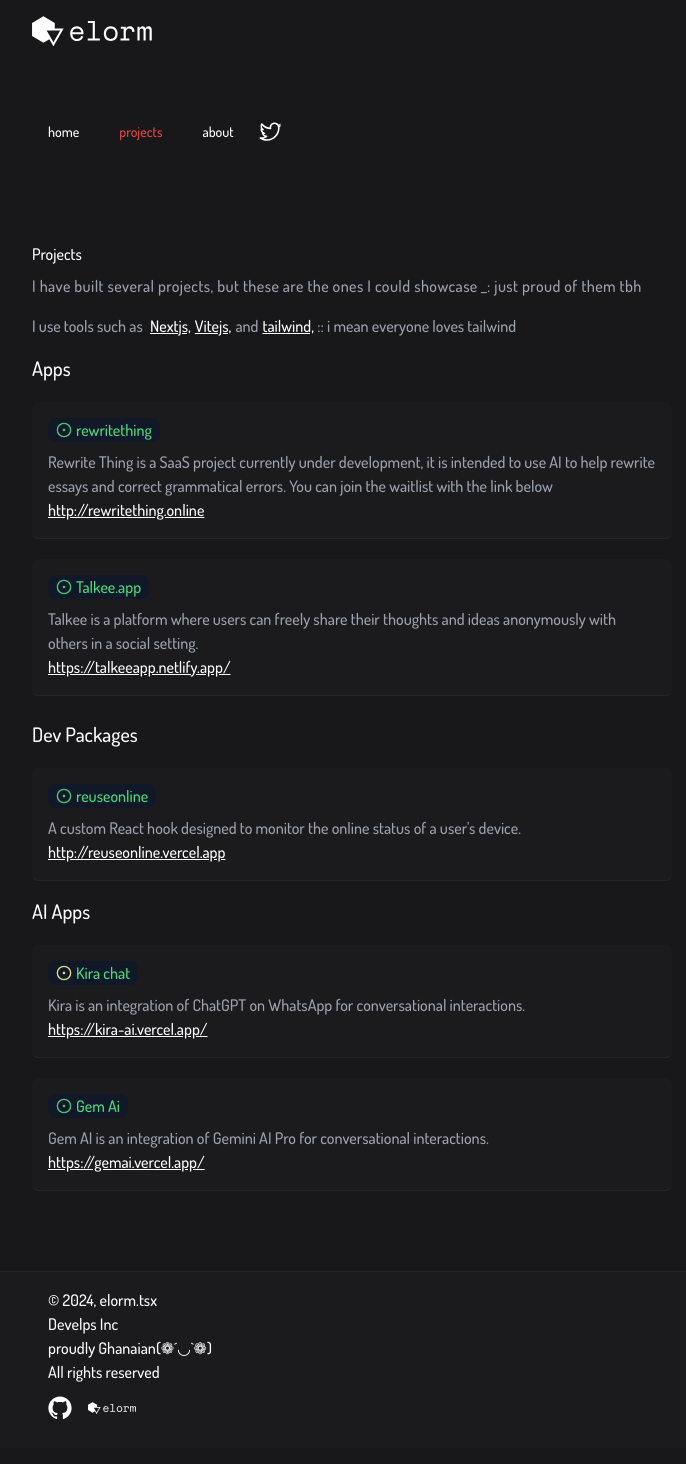
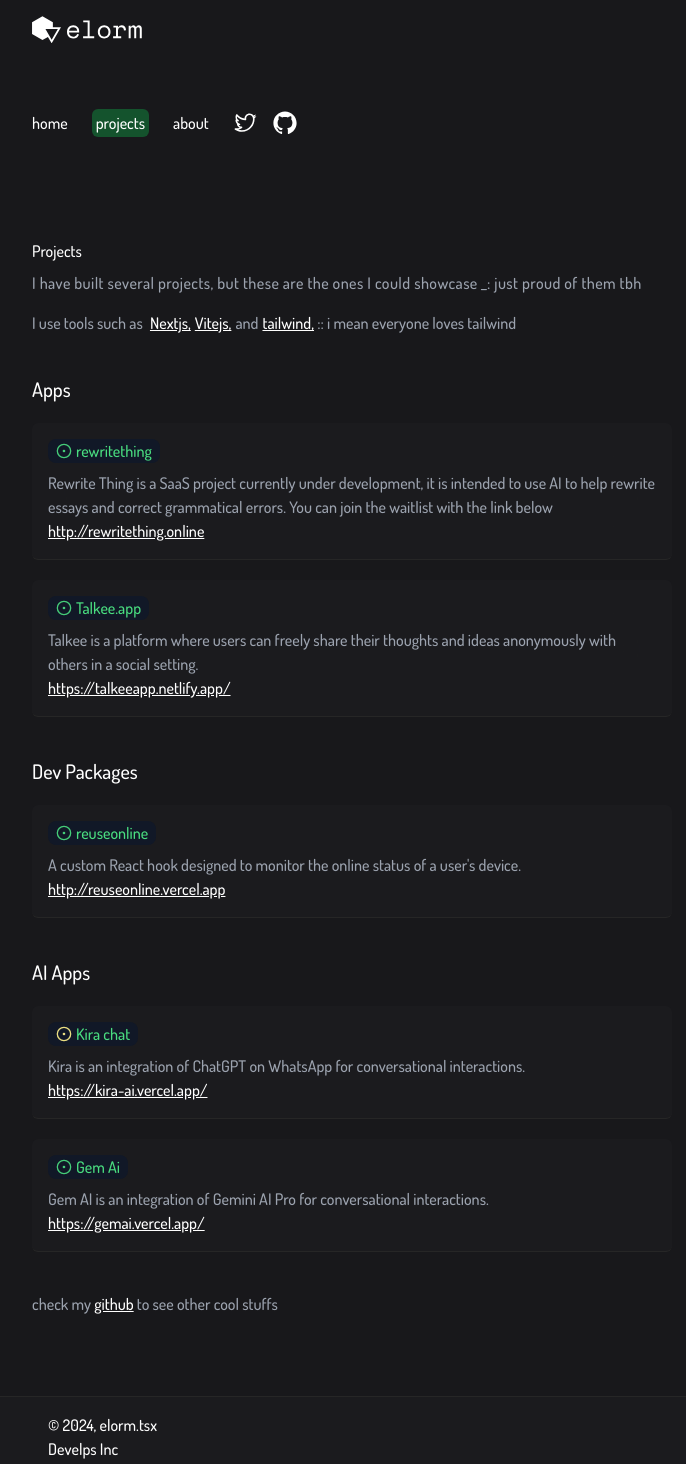
Before and after one commit to Akarikev/elorm, a Next.js app: page /projects in a window 1280 px wide. Shown: the top 1464 px of the page, without its empty margins (288-974 px from the left). Built offline with nearby package versions, Linux system fonts and the light colour scheme.

Commit message:
mod: about page

```diff
--- a/app/about/page.tsx
+++ b/app/about/page.tsx
@@ -2,8 +2,24 @@ import React from "react";
 
 function page() {
   return (
-    <div className="flex justify-center items-center text-3xl mt-5">
-      still working here
+    <div className="lex flex-col mt-5 px-6 md:p-10 lg:px-40 md:px-32 md:mx-10 lg:mx-40">
+      <div>
+        <div>
+          <h1 className="text-xl text-bold mt-10 mb-2">Elorm.tsx</h1>
+          <small className=" text-gray-400">Super Creative 👺</small>
+
+          <p className="tracking-wide">
+            Born in Ghana, a small country in the West of Africa. A lot of
+            things have shaped me, and{" "}
+            <span className="italic underline">inspired me</span> 🔥
+          </p>
+
+          <p className="mt-4">
+            {" "}
+            i&apos;m motivated to learn anything that looks cool to me!
+          </p>
+        </div>
+      </div>
     </div>
   );
 }
--- a/app/projects/page.tsx
+++ b/app/projects/page.tsx
@@ -49,7 +49,7 @@ function page() {
 
           <div>
             <div>
-              <h1 className="text-xl mt-4 ">Apps</h1>
+              <h1 className="text-xl mt-10">Apps</h1>
               {featuredContent.map((content) => {
                 return (
                   <div
@@ -86,7 +86,7 @@ function page() {
             </div>
 
             {/* dev packages */}
-            <div className="mt-4">
+            <div className="mt-10">
               <h1 className="text-xl mt-6 ">Dev Packages</h1>
 
               {devTools.map((devTool) => {
@@ -128,7 +128,7 @@ function page() {
           {/* AI Tools */}
 
           <div>
-            <h1 className="text-xl mt-4 ">AI Apps</h1>
+            <h1 className="text-xl mt-10">AI Apps</h1>
             {AITools.map((content) => {
               return (
                 <div
@@ -164,8 +164,19 @@ function page() {
             })}
           </div>
 
-          <div>
-            <div></div>
+          <div className="mt-10 text-gray-400">
+            <div>
+              check my{" "}
+              <span>
+                <Link
+                  href="https://github.com/Akarikev"
+                  className="underline text-white"
+                >
+                  github
+                </Link>
+              </span>{" "}
+              to see other cool stuffs
+            </div>
           </div>
         </div>
       </div>
--- a/components/Navbar.tsx
+++ b/components/Navbar.tsx
@@ -7,7 +7,7 @@ import { buttonVariants } from "./ui/button";
 import { useMemo } from "react";
 import { usePathname } from "next/navigation";
 import { cn } from "@/lib/utils";
-import { TwitterLogoIcon } from "@radix-ui/react-icons";
+import { GitHubLogoIcon, TwitterLogoIcon } from "@radix-ui/react-icons";
 import { MailOpenIcon } from "lucide-react";
 import Image from "next/image";
 
@@ -46,33 +46,34 @@ function Navbar() {
   );
 
   return (
-    <div>
+    <div className="transition-all duration-150">
       <div className="text-2xl font-bold mt-3">
         {/* <h1 className="px-6  lg:px-40 md:px-32  md:mx-10 lg:mx-40">
           elorm.tsx
         </h1> */}
         <Image
           src={"/elorm-logo/vector/default-monochrome-white.svg"}
-          width={120}
-          height={120}
+          width={110}
+          height={110}
           alt="elorm-logo"
           className="object-fit ml-9 mt-4 mb-4  lg:ml-80 md:ml-32  "
         />
       </div>
 
-      <nav className="overflow-hidden  px-6 md:p-10 lg:px-40 md:px-32 h-11 md:mx-10 lg:mx-40">
-        <div className="flex flex-grow items-center pt-3 gap-2">
+      <nav className="overflow-hidden   px-6 md:p-10 lg:px-40 md:px-32 h-11 md:mx-10 lg:mx-40">
+        <div className="flex flex-grow items-center pt-3 gap-2 ">
           {links.map((link) => (
             <div key={link.linkId}>
               <Link
                 href={`${link.linkPath}`}
                 className={cn(
-                  buttonVariants({
-                    variant: "link",
-                  }),
+                  // buttonVariants({
+                  //   variant: "link",
+                  // }),
+                  "mr-4 text-base",
                   {
-                    "text-bold hover:text-white": !link.isSelected,
-                    "text-red-500": link.isSelected,
+                    " hover:underline hover:": !link.isSelected,
+                    "w-fit  bg-green-900 p-1 rounded-md": link.isSelected,
                   }
                 )}
               >
@@ -84,6 +85,10 @@ function Navbar() {
           <Link href={"https://twitter.com/elorm_elom"}>
             <TwitterLogoIcon className="hover:text-white w-6 h-6" />
           </Link>
+
+          <Link href={"https://github.com/Akarikev"}>
+            <GitHubLogoIcon className="w-6 h-6 ml-2 " />
+          </Link>
         </div>
       </nav>
     </div>
```
